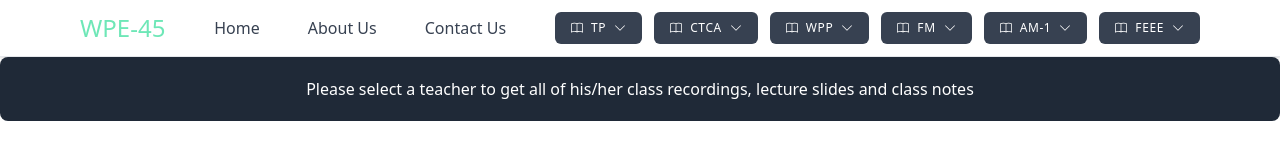
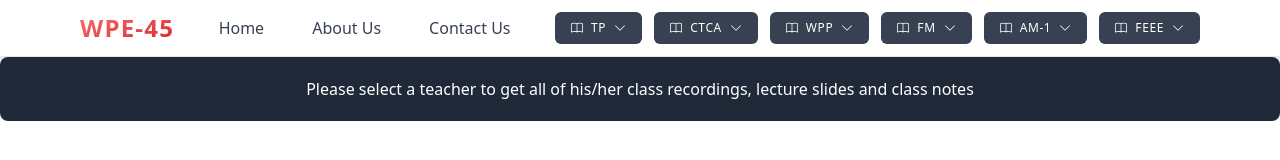
Before and after one commit to HelloTanvir/class-material-management, a Next.js app: page / in a window 1280 px wide. Shown: the top 160 px of the page. Built offline with nearby package versions, Linux system fonts and the light colour scheme.

Commit message:
logo color changed

```diff
--- a/src/components/Header.tsx
+++ b/src/components/Header.tsx
@@ -15,7 +15,9 @@ const Header = () => {
             {/* logo and menu bar (on small device) */}
             <div className="flex items-center justify-between flex-1 md:flex-none">
                 <Link href="/">
-                    <span className="text-2xl text-green-300">WPE-45</span>
+                    <span className="text-2xl font-bold tracking-wider text-transparent cursor-pointer bg-clip-text bg-gradient-to-br from-red-400 to-red-600">
+                        WPE-45
+                    </span>
                 </Link>
 
                 {/* hamburger */}
```
